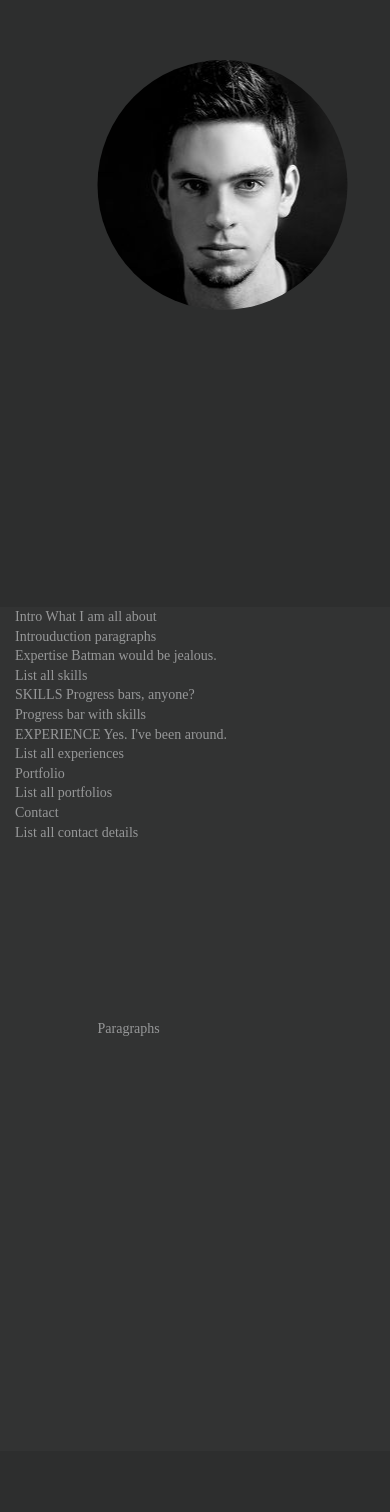
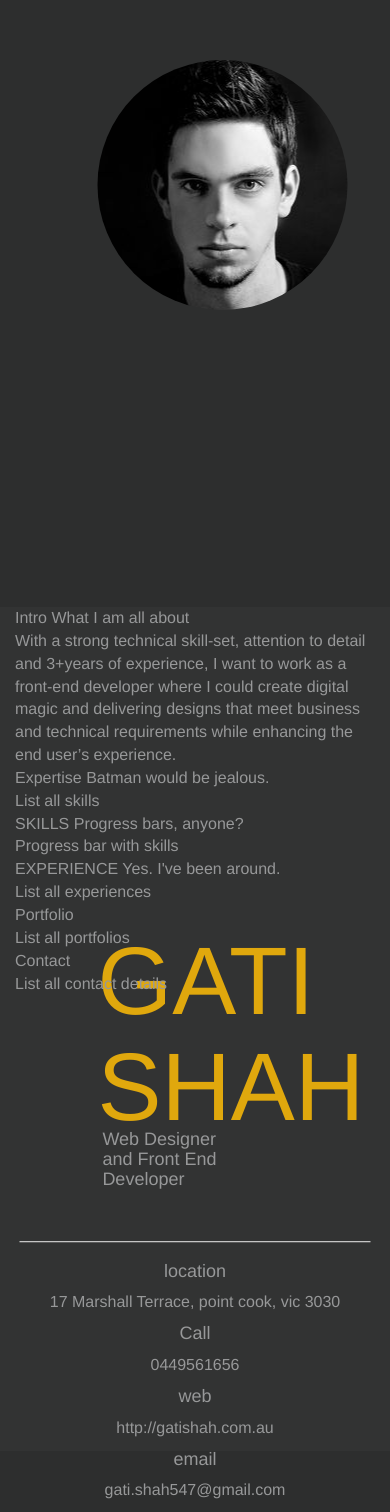
Before and after one commit to gati1186/resumeTemplate, a website: page index.html in a window 390 px wide. Shown: the part 237-1749 px from the top of the page. Before the commit the page ends 1688 px from the top, so only its background shows below. Drawn offline with Linux system fonts and the light colour scheme.

Commit message:
header section completed

```diff
--- a/index.html
+++ b/index.html
@@ -17,20 +17,48 @@
 		<!--header section-->
     	<section id="header">
     		<div class="row fullHeight">
+
             	<div class="col-sm-4 fullHeight">
-                	<div class="everythingcenter">
-                		<div class="profile-pic">
 
-                    	</div>
-                    </div>
-                </div>
+                	   <div class="everythingcenter">
+                		  <div class="profile-pic">
+
+                    	   </div>
+                        </div>
+               </div>
+
                 <div class="col-sm-8 fullHeight lightColour">
+
                 	<div class="everythingcenter">
                     	<div class="about-me">
-                			Paragraphs
+                			<h1>GATI SHAH </h1>
+                            <h4> Web Designer and Front End Developer </h4>
                          </div>
                     </div>
+
+
+
+                <footer>
+                    <hr />
+                    <div class="col-sm-3 text-center">
+                        <h4> location </h4>
+                        <p> 17 Marshall Terrace, point cook, vic 3030 </p>
+                    </div>
+                    <div class="col-sm-3 text-center">
+                        <h4> Call </h4>
+                        <p> 0449561656 </p>
+                    </div>
+                    <div class="col-sm-3 text-center">
+                        <h4> web</h4>
+                        <p> http://gatishah.com.au</p>
+                    </div>
+                    <div class="col-sm-3 text-center">
+                        <h4> email </h4>
+                        <p> gati.shah547@gmail.com </p>
+                    </div>
+                 </footer>
                 </div>
+
 
             </div>
     	</section>
@@ -42,7 +70,11 @@
                     What I am all about
                 </div>
                 <div class="col-sm-8">
-                	Introuduction paragraphs
+                	With a strong technical skill-set, attention to detail and 3+years of experience, I want to work as a
+
+                    front-end developer where I could create digital magic and delivering designs that meet business and
+
+                    technical requirements while enhancing the end user’s experience.
                 </div>
             </div>
         </section>
--- /dev/null
+++ b/scss/_general.scss
@@ -0,0 +1,14 @@
+/* Scss Document */
+
+body
+{
+	background-color: $body_bd;
+	color: $body_color;
+	@include font-size (16px);
+
+}
+.mainContainer
+{
+	max-width:1200px;
+	margin:0 auto;
+}
--- a/scss/_headerSection.scss
+++ b/scss/_headerSection.scss
@@ -3,6 +3,14 @@
 #header
 {
 	height:100vh;
+	footer
+	{
+		position: absolute;
+    	top: 90%;
+    	left: 50%;
+    	transform: translate(-50%, -50%);
+    	width: 90%
+	}
 }
 .profile-pic
 {
@@ -34,3 +42,18 @@
 
 	background: $body_bd;
 }
+.about-me
+{
+	h1
+	{
+	@include font-size(96px);
+	color: #e0a80d;
+	}
+	h4
+	{
+		transform: translate(-50%, -50%);
+    	position: absolute;
+   		max-width: 500px;
+    	left: 35%;
+	}
+}
--- a/scss/_reset.scss
+++ /dev/null
@@ -1,51 +0,0 @@
-/* Scss Document */
-
-/* http://meyerweb.com/eric/tools/css/reset/
-   v2.0 | 20110126
-   License: none (public domain)
-*/
-
-html, body, div, span, applet, object, iframe, h1, h2, h3, h4, h5, h6, p, blockquote, pre, a, abbr, acronym, address, big, cite, code, del, dfn, em, img, ins, kbd, q, s, samp, small, strike, strong, sub, sup, tt, var, b, u, i, center, dl, dt, dd, ol, ul, li, fieldset, form, label, legend, table, caption, tbody, tfoot, thead, tr, th, td, article, aside, canvas, details, embed, figure, figcaption, footer, header, hgroup, menu, nav, output, ruby, section, summary, time, mark, audio, video {
-  margin: 0;
-  padding: 0;
-  border: 0;
-  font-size: 100%;
-  font: inherit;
-  vertical-align: baseline; }
-
-/* HTML5 display-role reset for older browsers */
-
-article, aside, details, figcaption, figure, footer, header, hgroup, menu, nav, section {
-  display: block; }
-
-body {
-  @include line-height(1.4);
-  @include font-size(14px);
-
-  color:$body_color;
-  background:$body_bd;
-  }
-body, html
-{
-	height:100%;
-}
-
-ol, ul {
-  list-style: none; }
-
-blockquote, q {
-  quotes: none; }
-
-blockquote {
-  &:before, &:after {
-    content: '';
-    content: none; } }
-
-q {
-  &:before, &:after {
-    content: '';
-    content: none; } }
-
-table {
-  border-collapse: collapse;
-  border-spacing: 0; }
--- a/scss/main.scss
+++ b/scss/main.scss
@@ -1,5 +1,5 @@
 
 @import 'variables';
 @import 'mixin';
-@import 'reset';
+@import 'general';
 @import 'headerSection';
```
Also changed, not shown: css/main.css.
